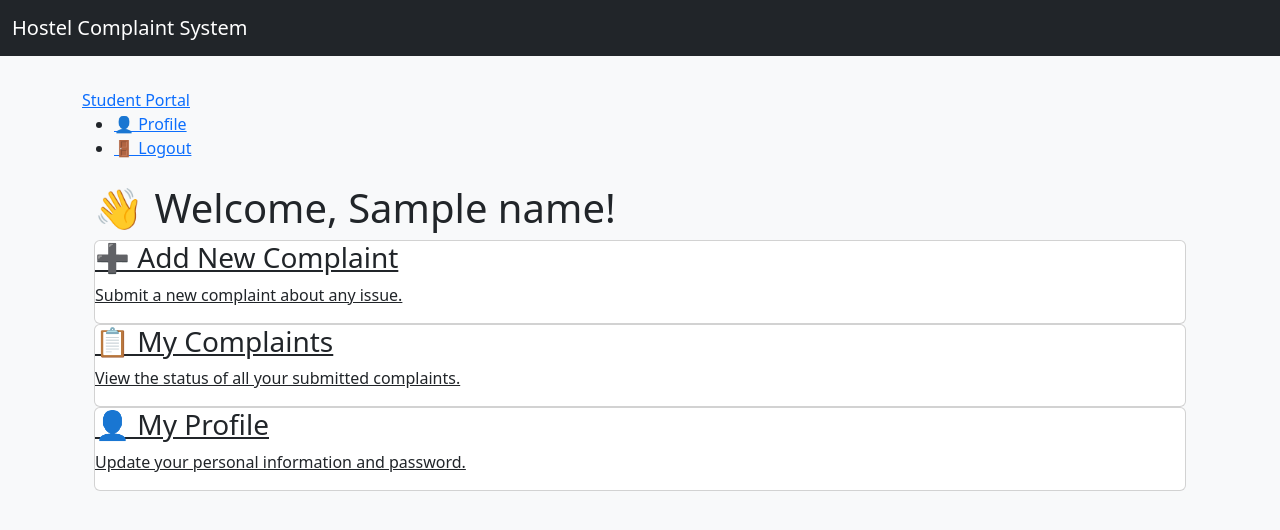
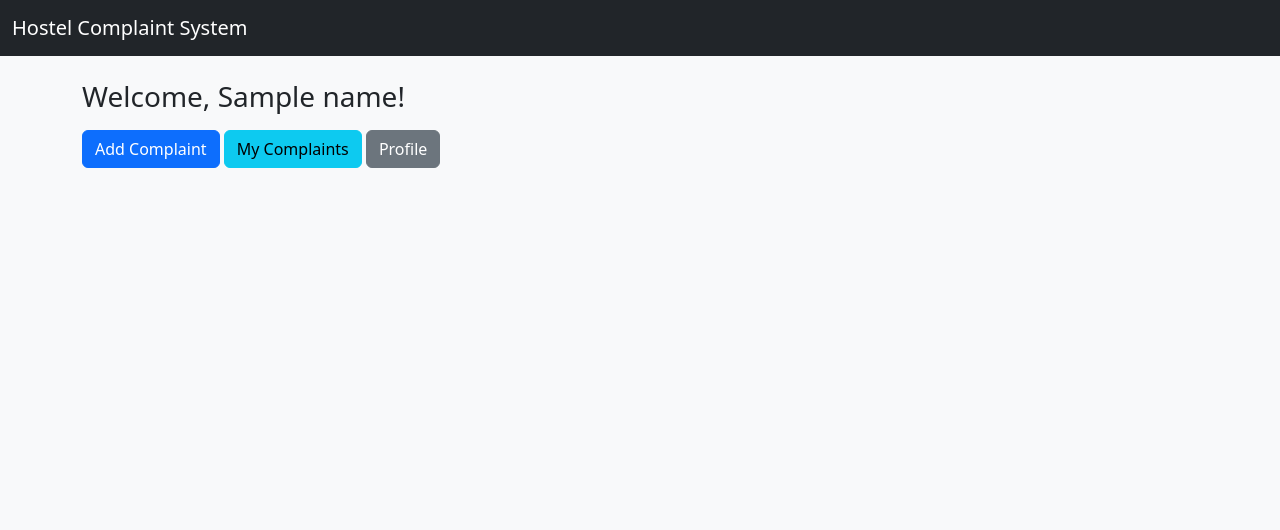
Before and after one commit to nikhilcollege91-netizen/hostel-complaint-system, a Flask app: template templates/student_dashboard.html in a window 1280 px wide. Shown: the top 530 px of the page. Run offline with Flask 3, Linux system fonts and the light colour scheme; the template is opened without the code that fills it: most values are stand-ins (such as "Sample title", 1, 10 or a date in 2020).

Commit message:
Update student_dashboard.html

```diff
--- a/templates/student_dashboard.html
+++ b/templates/student_dashboard.html
@@ -1,31 +1,9 @@
-{% extends "layout.html" %}
-{% block title %}Student Dashboard{% endblock %}
+{% extends 'layout.html' %}
 {% block content %}
-<nav class="navbar">
-    <div class="nav-container">
-        <a class="nav-brand" href="{{ url_for('student_dashboard') }}">Student Portal</a>
-        <ul class="nav-links">
-            <li><a href="{{ url_for('student_profile') }}">👤 Profile</a></li>
-            <li><a href="{{ url_for('logout') }}">🚪 Logout</a></li>
-        </ul>
-    </div>
-</nav>
-
-<div class="container">
-    <h1 class="welcome-greeting">👋 Welcome, {{ name }}!</h1>
-    <div class="dashboard-cards">
-        <a href="{{ url_for('add_complaint') }}" class="card anim-card">
-            <h3>➕ Add New Complaint</h3>
-            <p>Submit a new complaint about any issue.</p>
-        </a>
-        <a href="{{ url_for('my_complaints') }}" class="card anim-card">
-            <h3>📋 My Complaints</h3>
-            <p>View the status of all your submitted complaints.</p>
-        </a>
-        <a href="{{ url_for('student_profile') }}" class="card anim-card">
-            <h3>👤 My Profile</h3>
-            <p>Update your personal information and password.</p>
-        </a>
-    </div>
+<h3>Welcome, {{ name }}!</h3>
+<div class="mt-3">
+  <a href="{{ url_for('add_complaint') }}" class="btn btn-primary">Add Complaint</a>
+  <a href="{{ url_for('my_complaints') }}" class="btn btn-info">My Complaints</a>
+  <a href="{{ url_for('student_profile') }}" class="btn btn-secondary">Profile</a>
 </div>
 {% endblock %}
```
